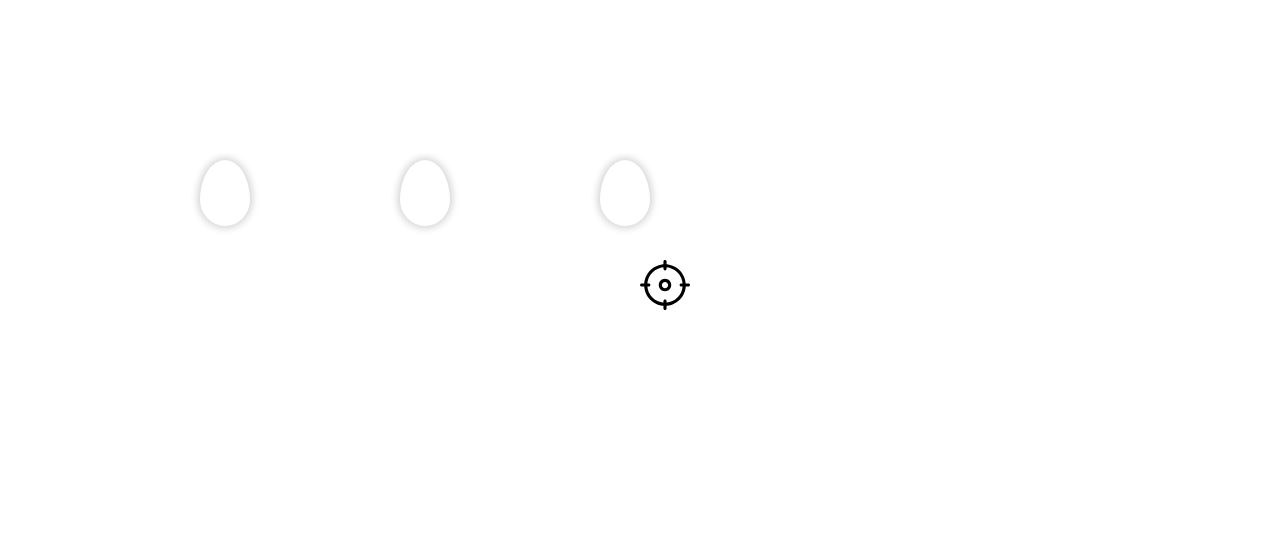
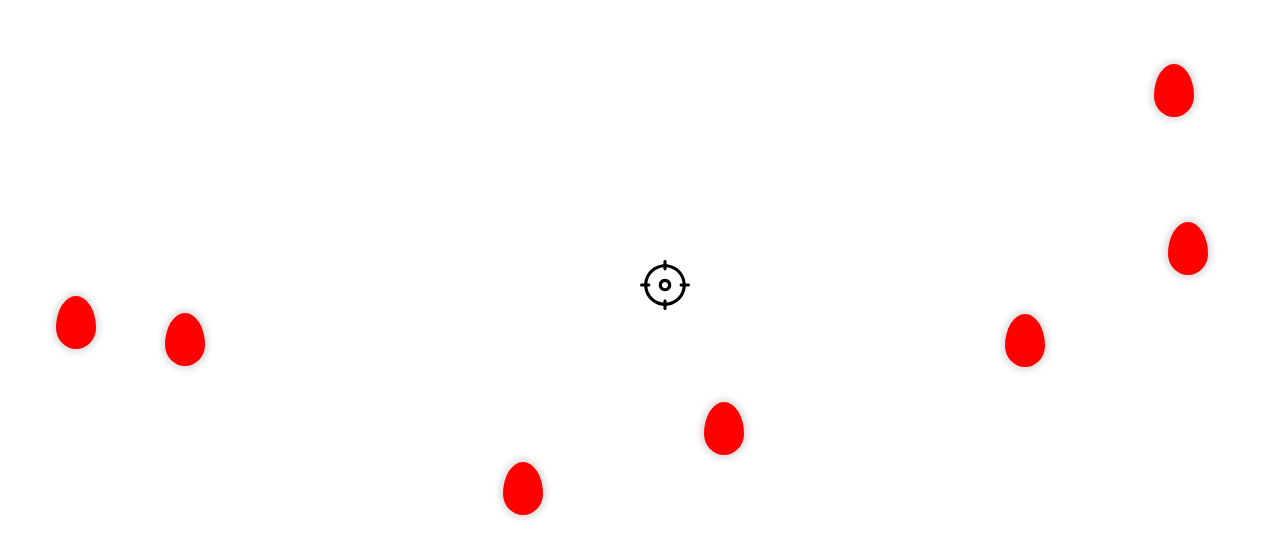
Before and after one commit to gnir-work/oshrita-22, a React (Create React App) app: page / in a window 1280 px wide. Shown: the part 140-698 px from the top of the page. Built offline with nearby package versions, Linux system fonts and the light colour scheme.

Commit message:
Moving eggs.

```diff
--- a/src/App.js
+++ b/src/App.js
@@ -1,29 +1,89 @@
-import React, { useState } from "react";
+import React, { useState, useEffect, useCallback } from "react";
 import { Egg } from "./components/Egg";
 import "./App.css";
 import { Target } from "./components/Target";
+import { random, clamp } from "lodash";
+
+const EGG_WIDTH = 40;
+const EGG_HEIGHT = 53;
 
 const EGGS = [
     {
         left: 200,
         top: 300,
-        width: 50,
-        height: 66,
+        width: EGG_WIDTH,
+        height: EGG_HEIGHT,
         cracks: 0,
+        speed: {
+            x: random(2, 5, true),
+            y: random(2, 5, true),
+        },
     },
     {
         left: 400,
         top: 300,
-        width: 50,
-        height: 66,
+        width: EGG_WIDTH,
+        height: EGG_HEIGHT,
         cracks: 0,
+        speed: {
+            x: random(2, 5, true),
+            y: random(2, 5, true),
+        },
     },
     {
         left: 600,
         top: 300,
-        width: 50,
-        height: 66,
+        width: EGG_WIDTH,
+        height: EGG_HEIGHT,
         cracks: 0,
+        speed: {
+            x: random(-5, 5, true),
+            y: random(-5, 5, true),
+        },
+    },
+    {
+        left: 600,
+        top: 300,
+        width: EGG_WIDTH,
+        height: EGG_HEIGHT,
+        cracks: 0,
+        speed: {
+            x: random(-5, 5, true),
+            y: random(-5, 5, true),
+        },
+    },
+    {
+        left: 600,
+        top: 300,
+        width: EGG_WIDTH,
+        height: EGG_HEIGHT,
+        cracks: 0,
+        speed: {
+            x: random(-5, 5, true),
+            y: random(-5, 5, true),
+        },
+    },
+    {
+        left: 600,
+        top: 300,
+        width: EGG_WIDTH,
+        height: EGG_HEIGHT,
+        cracks: 0,
+        speed: {
+            x: random(-5, 5, true),
+            y: random(-5, 5, true),
+        },
+    },
+    {
+        left: 600,
+        top: 300,
+        width: EGG_WIDTH,
+        height: EGG_HEIGHT,
+        cracks: 0,
+        speed: {
+            x: random(-5, 5, true),
+            y: random(-5, 5, true),
+        },
     },
 ];
 
@@ -40,8 +100,37 @@ const checkHit = (egg, shootLocation) => {
     );
 };
 
+const getRandomSpeed = (currentSpeed) => {
+    let magnifier = random(-1, 1, true);
+    return {
+        x: clamp(currentSpeed.x + magnifier, -5, 5),
+        y: clamp(currentSpeed.y + magnifier, -5, 5),
+    };
+};
+
 function App() {
     const [eggs, setEggs] = useState(EGGS);
+
+    const moveEggs = useCallback(() => {
+        const newEggs = eggs.map((egg) => ({
+            ...egg,
+            left:
+                (window.innerWidth - 100 + egg.left + egg.speed.x) %
+                (window.innerWidth - 100),
+            top:
+                (window.innerHeight - 100 + egg.top + egg.speed.y) %
+                (window.innerHeight - 100),
+            speed: getRandomSpeed(egg.speed),
+        }));
+        setEggs(newEggs);
+    }, [eggs]);
+
+    useEffect(() => {
+        const eggsInterval = setInterval(moveEggs, 20);
+        return () => {
+            clearInterval(eggsInterval);
+        };
+    }, [moveEggs]);
 
     const handleShoot = (shootLocation) => {
         const newEggs = eggs.map((egg) => ({
@@ -53,8 +142,15 @@ function App() {
 
     return (
         <content>
-            {eggs.map(({ cracks, left, top, width, height }) => (
-                <Egg numOfCracks={cracks} left={left} top={top} width={width} height={height} />
+            {eggs.map(({ cracks, left, top, width, height }, index) => (
+                <Egg
+                    key={index}
+                    numOfCracks={cracks}
+                    left={left}
+                    top={top}
+                    width={width}
+                    height={height}
+                />
             ))}
             <Target onShoot={handleShoot} />
         </content>
--- a/src/components/Egg.jsx
+++ b/src/components/Egg.jsx
@@ -47,6 +47,7 @@ export const Egg = ({ className, left, top, width, height, numOfCracks }) => {
             >
                 {cracks.map((crackNumber) => (
                     <div
+                        key={crackNumber}
                         style={{ width: `${width}px`, height: `${height}px` }}
                         className={`crack crack${crackNumber}`}
                     />
--- a/src/components/Egg.scss
+++ b/src/components/Egg.scss
@@ -4,7 +4,7 @@
 
 .egg {
     position: relative;
-    background-color: white;
+    background-color: red;
     border-radius: 50%/60% 60% 40% 40%;
     box-shadow: 0px 0px 10px #D5D3D3, 0px 0px 10px #D5D3D3;
 
```
